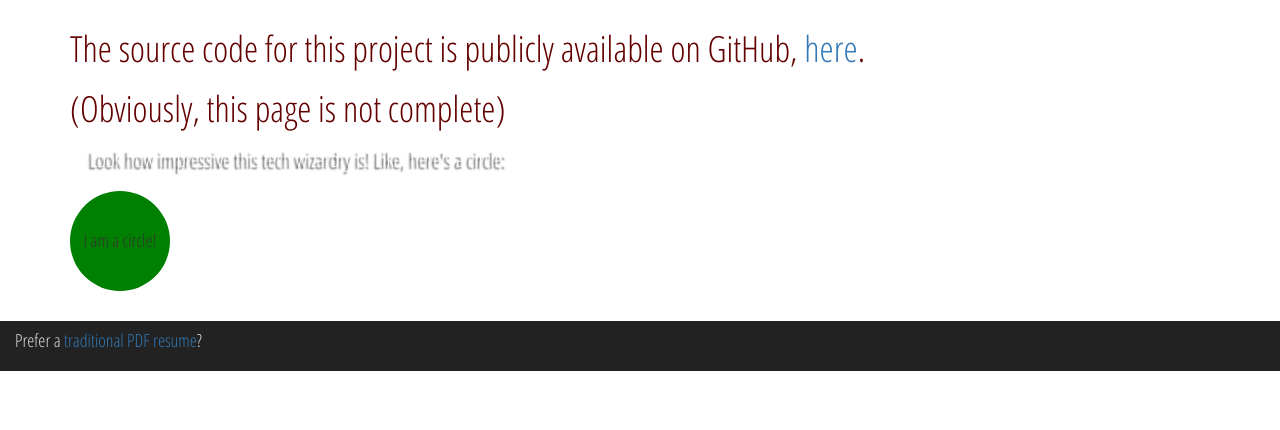
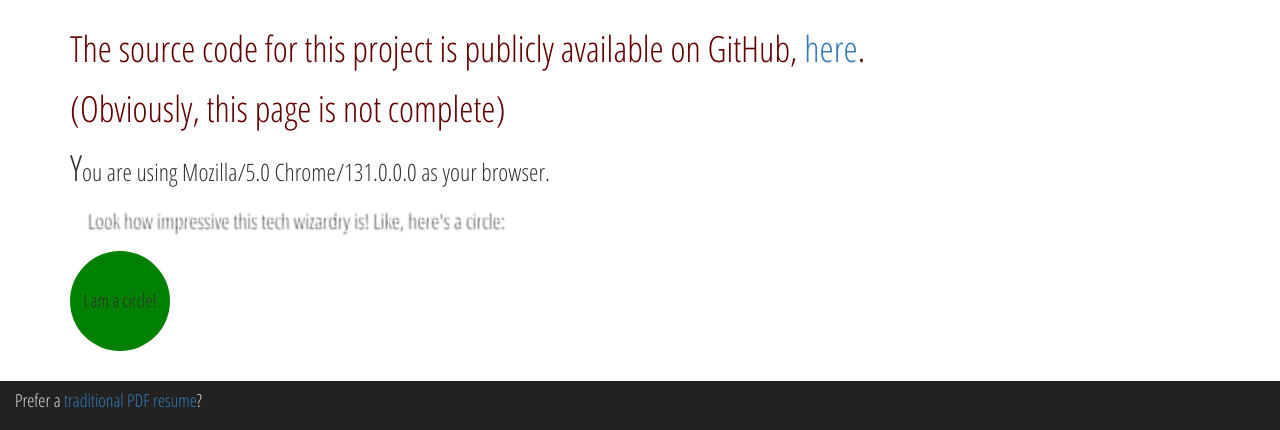
Before and after one commit to dougmurphy34/InteractiveResume, a Django app: page /portfolio in a window 1280 px wide. Shown: the part 51-481 px from the top of the page. Run offline with Django 3.2, Linux system fonts and the light colour scheme; some libraries are stand-ins or nearby versions.

Commit message:
Add related_skills function to Job model Add favicon Add django icon (and matching skill + junction in database) Added skills used list, with matching icons, to job_list Output HTTP_USER_AGENT on portfolio (for no good reason)

```diff
--- a/irf/urls.py
+++ b/irf/urls.py
@@ -6,7 +6,7 @@ urlpatterns = patterns('',
     # url(r'^$', 'irf.views.home', name='home'),
     # url(r'^blog/', include('blog.urls')),
 
-    # TODO 2): If contact doesn't belong in resume, then I need a new views.py page for irf.
+    # TODO 10): If contact doesn't belong in resume, then I need a new views.py page for irf.
 
     url(r'^admin/', include(admin.site.urls)),
     url(r'^', include('resume.urls')),
--- a/resume/models.py
+++ b/resume/models.py
@@ -51,6 +51,9 @@ class Job(models.Model):
 
         return range_string
 
+    def related_skills(self):
+        return Skill.objects.filter(jobskilljunction__job=self.pk)
+
 
 class Accomplishment(models.Model):
     job = models.ForeignKey(Job)
--- a/resume/static/css/resume.css
+++ b/resume/static/css/resume.css
@@ -38,6 +38,11 @@ footer h4 {
     left: 15px;
     top: 10px;
     width: 80%;
+}
+
+.tiny-logo {
+    width: 30px;
+    height: 30px;
 }
 
 .welcomeText {
--- a/resume/views.py
+++ b/resume/views.py
@@ -1,6 +1,6 @@
 from django.shortcuts import render
 from django.http import HttpResponse
-from resume.models import Job
+from resume.models import Job, Skill
 
 '''
 nbar is passed in context to tell the Boostrap Navigation bar in base.py which menu item should be highlighted as "active"
@@ -46,7 +46,15 @@ def contact(request):
 
 def portfolio(request):
     template = 'resume/portfolio.html'
-    context = {'nbar': "portfolio"}
+
+    # This try/except is needed because the unit test on the view has no HTTP_USER_AGENT and throws an exception
+    # This seems like a dumb answer (should I write a fake one in the test to handle this?)
+    try:
+        useragentstring = request.META['HTTP_USER_AGENT']
+    except:
+        useragentstring = ''
+
+    context = {'nbar': "portfolio", 'browser': useragentstring}
 
     return render(request, template, context)
 
--- a/templates/resume/base.html
+++ b/templates/resume/base.html
@@ -1,8 +1,12 @@
+{% load static %}
 <!DOCTYPE html>
 <html>
 <head lang="en">
     <meta charset="UTF-8">
-{% load static %}
+
+    <link rel="icon" type="image/x-icon" href="{% static 'images/dmfavico.png' %}" />
+
+
     {% block angular_bootstrap %}
         <!-- This page does not use angular, so we load classic Boostrap and jQuery -->
 
--- a/templates/resume/job_list.html
+++ b/templates/resume/job_list.html
@@ -1,4 +1,6 @@
 {% extends 'resume/base.html' %}
+
+{% load static %}
 
 <div class="container">
 
@@ -12,6 +14,7 @@
         <tr>
             <th>Job</th>
             <th>Description</th>
+            <th>Skills Used</th>
             <th>Service Time</th>
         </tr>
         </thead>
@@ -20,6 +23,7 @@
                 <tr{% if not job.end_date %} class="success"{% endif %}>
                     <td><a href="{% url 'resume.views.job_detail' job_id=job.id%}">{{ job }}</a></td>
                     <td>{{ job.job_description }}</td>
+                    <td>{% for skill in job.related_skills %} <img src="{% static skill.skill_logo %}" class="tiny-logo"/> {% endfor %}</td>
                     <td><span class="badge" title="{{ job.date_range }}"> {{ job.service_time }} Year{% if job.service_time != 1 and job.service_time != "< 1"%}s{% endif %} </span></td>
                 </tr>
             {% endfor %}
--- a/templates/resume/portfolio.html
+++ b/templates/resume/portfolio.html
@@ -5,6 +5,8 @@
     <h1>The source code for this project is publicly available on GitHub, <a href="https://github.com/dougmurphy34/InteractiveResume">here</a>.</h1>
 
     <h1>(Obviously, this page is not complete)</h1>
+
+    <h3>You are using {{ browser }} as your browser.</h3>
 
     <h2>Look how impressive this tech wizardry is!  Like, here's a circle:</h2>
     <div id="circleDiv" style="border-radius: 50px; background: green; width: 100px; height: 100px; text-align: center;">
```
Also changed, not shown: templates/resume/resume.html (+12 -0 lines), resume/static/images/django.jpg (added), resume/static/images/dmfavico.png (added).
